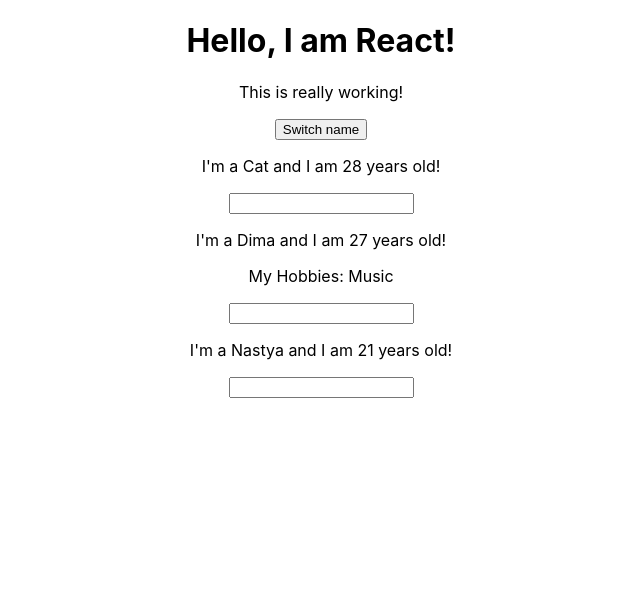
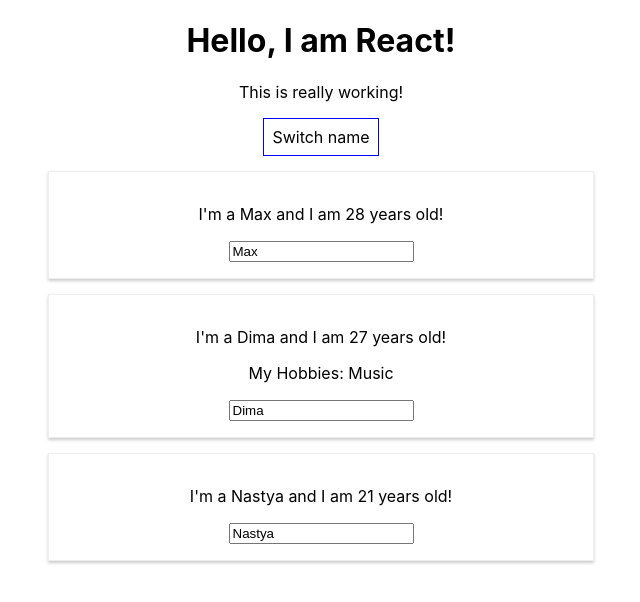
Before and after one commit to dimka-matsi/Max, a React (Create React App) app: page / in a window 1280 px wide. Both pictures are taken after a click on the button "Switch name". Shown: the top 602 px of the page, without its empty margins (319-959 px from the left). Built offline with nearby package versions, Linux system fonts and the light colour scheme.

Commit message:
update APP

```diff
--- a/src/App.js
+++ b/src/App.js
@@ -8,18 +8,26 @@
       { name: 'Max', age: 28 },
       { name: 'Dima', age: 27 },
       { name: 'Nastya', age: 21 }
-    ]
+    ],
+    showPersons: false
   }
 
-  switchNameHandler = (newName) => {
-    console.log('Click button');
+  // switchNameHandler = (newName) => {
+  //   console.log('Click button');
+  //   this.setState({
+  //     person: [
+  //       { name: newName, age: 28 },
+  //       { name: 'Dima', age: 27 },
+  //       { name: 'Nastya', age: 21 }
+  //     ]
+  //   });
+  // }
+
+  togglePersonHandler = () => {
     this.setState({
-      person: [
-        { name: newName, age: 28 },
-        { name: 'Dima', age: 27 },
-        { name: 'Nastya', age: 21 }
-      ]
+      showPersons: !this.state.showPersons
     });
+    console.log(this.state.showPersons);
   }
 
   changeNameHandler = (event) => {
@@ -33,11 +41,20 @@
   }
 
   render() {
-    return (
-      <div className="App">
-        <h1>Hello, I am React!</h1>
-        <p>This is really working!</p>
-        <button onClick={this.switchNameHandler.bind(this, 'Cat')}>Switch name</button>
+
+    const style = {
+      backgroundColor: 'white',
+      font: 'inherit',
+      border: '1px solid blue',
+      padding: '8px',
+      cursor: 'pointer'
+    };
+
+    let persons = null;
+
+    if(this.state.showPersons === true) {
+      persons = (
+        <div>
           <Person
             name={this.state.person[0].name}
             age={this.state.person[0].age}
@@ -55,6 +72,18 @@
         </div>
       );
     }
+
+    return (
+      <div className="App">
+        <h1>Hello, I am React!</h1>
+        <p>This is really working!</p>
+        <button
+          style={style}
+          onClick={this.togglePersonHandler}>Switch name</button>
+          {persons}
+      </div>
+    );
+  }
 }
 
 export default App;
--- /dev/null
+++ b/src/Person/Person.css
@@ -0,0 +1,8 @@
+.Person {
+	width: 40%;
+	margin: 15px auto;
+	border: 1px solid #eee;
+	box-shadow: 0 2px 3px #ccc;
+	padding: 16px;
+	text-align: center;
+}
--- a/src/Person/Person.js
+++ b/src/Person/Person.js
@@ -1,11 +1,12 @@
 import React from 'react';
+import './Person.css';
 
 const person = (props) => {
 	return (
-		<div>
+		<div className="Person">
 			<p onClick={props.click}>I'm a {props.name} and I am {props.age} years old!</p>
 			<p>{props.children}</p>
-			<input type="text" onChange={props.change} />
+			<input type="text" onChange={props.change} value={props.name}/>
 		</div>
 	);
 };
```
Lines whose indentation alone changed are shown as unchanged.
